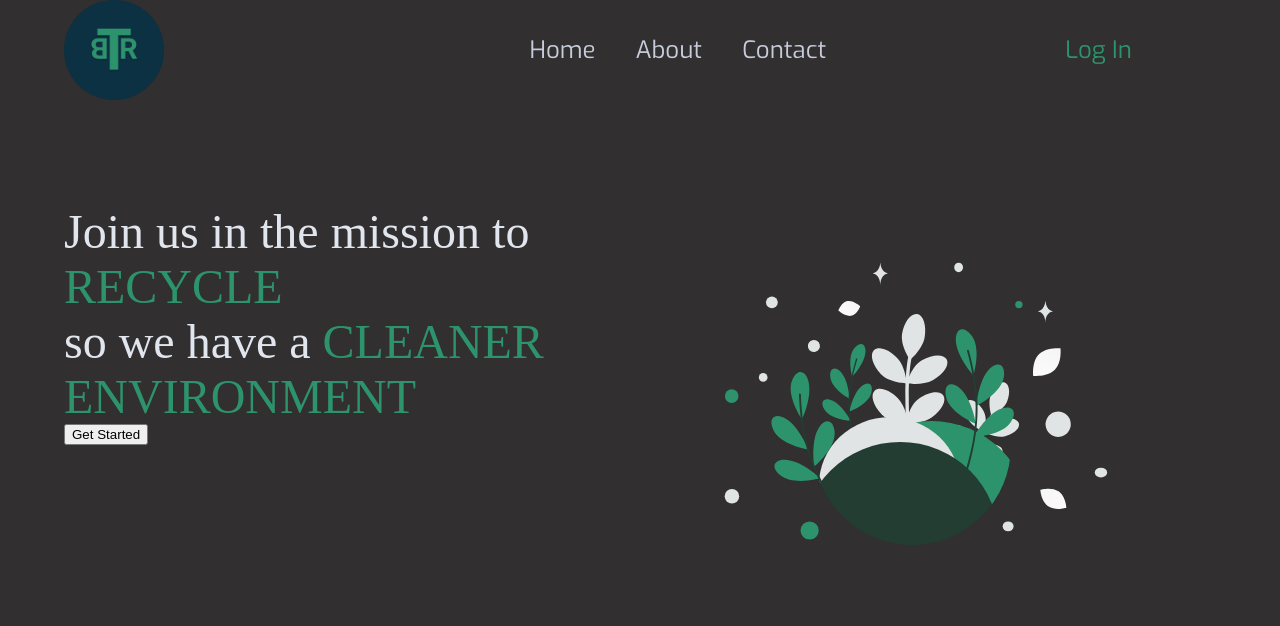
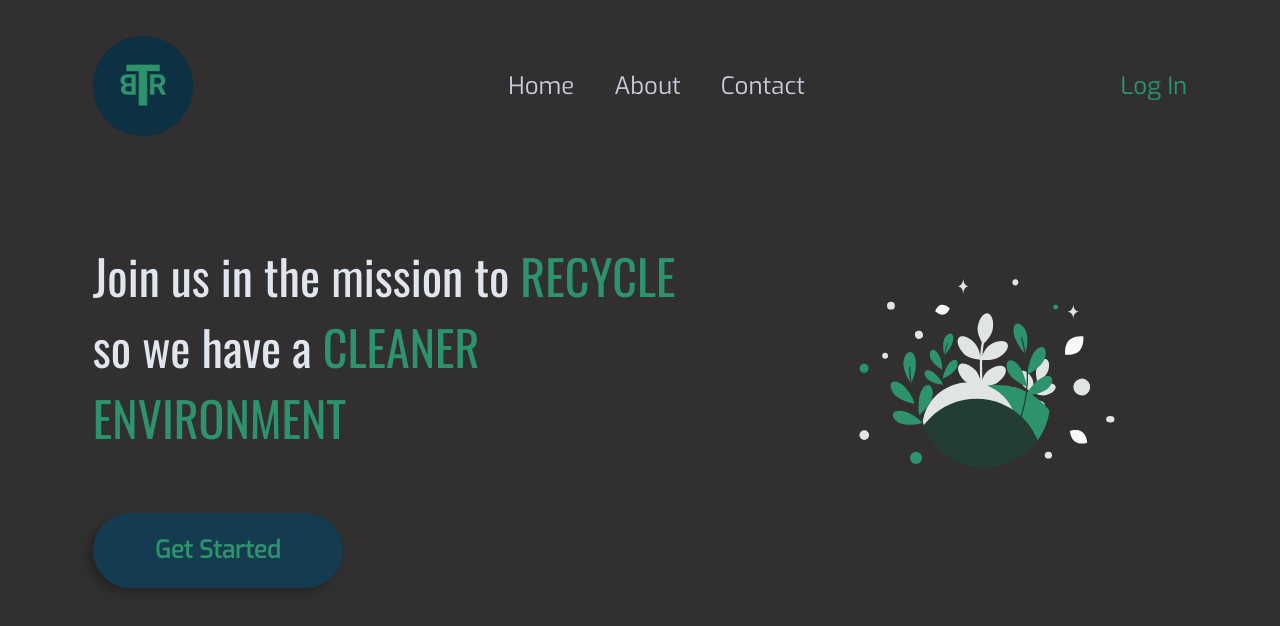
Before and after one commit to CrashMtfk/BornToReborn, a plain HTML site: page Frontend/index.html in a window 1280 px wide. Drawn offline with nearby package versions, Linux system fonts and the light colour scheme.

Commit message:
Finished welcome page for desktop

```diff
--- a/Frontend/global_styling/styling_variables.css
+++ b/Frontend/global_styling/styling_variables.css
@@ -13,7 +13,7 @@
     /* Text colors end */
 
     /* Background colors start */
-        --button-background-color: #2D936C;
+        --button-background-color: #153B50;
         --body-background-color: #312F30;
 
     /* Background colors end */
--- a/Frontend/index.html
+++ b/Frontend/index.html
@@ -34,8 +34,8 @@
                     <h2>so we have a <span>CLEANER</span></h2>
                     <h2><span>ENVIRONMENT</span></h2>
                 </div>
-                <div class="hero-left-button-container">
-                    <button>Get Started</button>
+                <div class="hero-left-link-container">
+                    <a href="#">Get Started</a>
                 </div>
             </div>
             <div class="hero-right-section">
--- a/Frontend/style.css
+++ b/Frontend/style.css
@@ -1,5 +1,11 @@
 body {
     background-color: var(--body-background-color);
+}
+
+.main-container {
+    width: 95%;
+    margin-left: auto;
+    margin-right: auto;
 }
 
 /* Navigation Bar start */
@@ -7,9 +13,10 @@ body {
         width: 90%;
         margin-left: auto;
         margin-right: auto;
-
+        margin-top: 3%;
 
         display: flex;
+
     }
 
     /* Navigation Bar Logo start */
@@ -20,7 +27,7 @@ body {
 
     /* Navigation Bar Links start */
         .nav-links-container {
-            margin-left: 30%;
+            margin-left: auto;
             height: 100px;
             line-height: 100px;
         }
@@ -44,7 +51,7 @@ body {
 
     /* Navigation Bar Button start */
         .log-in-link{
-            margin-left: 19%;
+            margin-left: auto;
             height: 100px;
             line-height: 100px;
         }
@@ -72,21 +79,60 @@ body {
         .hero-left-text-container h1{
             color: var(--text-color-header-primary);
             font-size: var(--font-size-header);
+            font-family: 'Oswald',sans-serif;
         }
         .hero-left-text-container h2{
             color: var(--text-color-header-primary);
             font-size: var(--font-size-header);
+            font-family: 'Oswald',sans-serif;
         }
 
         .hero-left-text-container span {
             color: var(--text-color-header-secondary);
         }
 
+        .hero-left-link-container {
+            margin-top: 112px;
+            width: 250px;
+            height: 75px;
+            line-height: 75px;
+            text-align: center;
+            background-color: var(--button-background-color);
+            border-radius: 50px;
+            filter: drop-shadow(-5px 5px 4px rgba(0, 0, 0, 0.25));
+        }
+
+        .hero-left-link-container a{
+
+            color: var(--text-color-buttons);
+            text-decoration: none;
+            font-size: var(--font-size-header-button);
+            font-family: 'Exo',sans-serif;
+            font-weight: var(--font-weight-bold);
+
+
+        }
+
     /* Main Left Side end */
 
     /* Main Right Side start */
+        .hero-right-section {
+            margin-left: auto;
+        }
+
         .hero-right-section img {
             width: 600px;
         }
     /* Main Right Side end */
 /* Main content end */
+
+@media screen and (max-width:1400px){
+    .hero-left-link-container{
+        margin-top: 60px;
+    }
+
+    .hero-right-section img{
+        width: 400px;
+    }
+
+}
```
